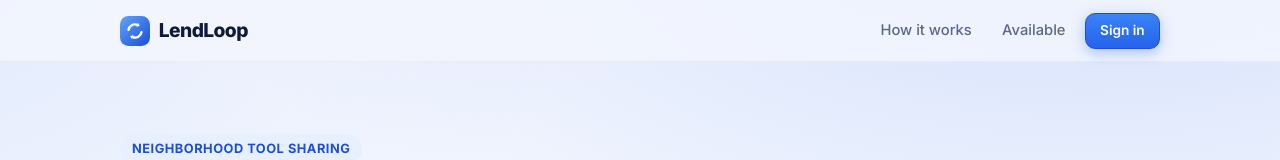
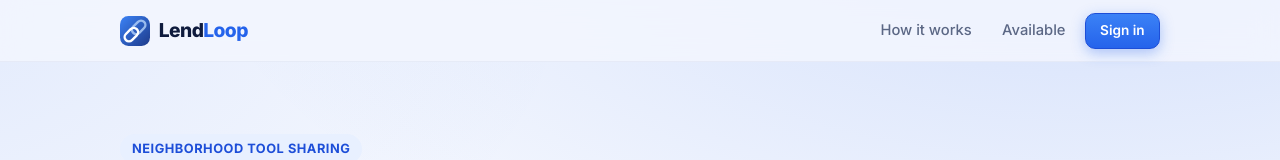
Before and after one commit to Chandrasura25/lendloop, a Next.js app: page / in a window 1280 px wide. Shown: the top 160 px of the page. Built offline with nearby package versions, Linux system fonts and the light colour scheme; no server answers.

Commit message:
Unique chain-link logo and two-tone wordmark

```diff
--- a/src/app/globals.css
+++ b/src/app/globals.css
@@ -201,3 +201,4 @@ section.stack > h2:first-child, .stack > h2 { margin-top: 0.25rem; }
 .icon-btn:hover { color: var(--ink); border-color: var(--accent); }
 @keyframes fade { from { opacity: 0; } }
 @keyframes pop { from { opacity: 0; transform: translateY(8px) scale(0.98); } }
+.brand b { color: var(--accent); font-weight: 800; }
--- a/src/components/Logo.tsx
+++ b/src/components/Logo.tsx
@@ -1,21 +1,34 @@
-/** LendLoop mark: two chasing arrows in a loop on a blue tile, plus the wordmark. */
+/** LendLoop mark: two interlocking chain links (lend and return) on a blue tile, plus the wordmark. */
 export function LogoMark({ size = 30 }: { size?: number }) {
   return (
     <svg width={size} height={size} viewBox="0 0 32 32" aria-hidden="true">
       <defs>
         <linearGradient id="ll-g" x1="0" y1="0" x2="1" y2="1">
-          <stop offset="0" stopColor="#60a5fa" />
-          <stop offset="1" stopColor="#1d4ed8" />
+          <stop offset="0" stopColor="#3b82f6" />
+          <stop offset="1" stopColor="#1e3a8a" />
         </linearGradient>
       </defs>
       <rect width="32" height="32" rx="9" fill="url(#ll-g)" />
-      <g fill="none" stroke="#fff" strokeWidth="2.6" strokeLinecap="round">
-        <path d="M9.1 14.8A7 7 0 0 1 18.4 9.4" />
-        <path d="M22.9 17.2A7 7 0 0 1 13.6 22.6" />
-      </g>
-      <g fill="#fff">
-        <path d="M21.2 10.4L17.6 11.7L19.2 7.1Z" />
-        <path d="M10.8 21.6L14.4 20.3L12.8 24.9Z" />
+      <g fill="none" strokeWidth="2.6" strokeLinecap="round">
+        <rect
+          x="-8.2"
+          y="-4.6"
+          width="16.4"
+          height="9.2"
+          rx="4.6"
+          stroke="#bfdbfe"
+          strokeOpacity="0.75"
+          transform="translate(19.9 12.1) rotate(-45)"
+        />
+        <rect
+          x="-8.2"
+          y="-4.6"
+          width="16.4"
+          height="9.2"
+          rx="4.6"
+          stroke="#fff"
+          transform="translate(12.1 19.9) rotate(-45)"
+        />
       </g>
     </svg>
   );
@@ -25,7 +38,9 @@ export default function Logo() {
   return (
     <span className="brand">
       <LogoMark />
-      LendLoop
+      <span>
+        Lend<b>Loop</b>
+      </span>
     </span>
   );
 }
```
Also changed, not shown: src/app/icon.svg.
